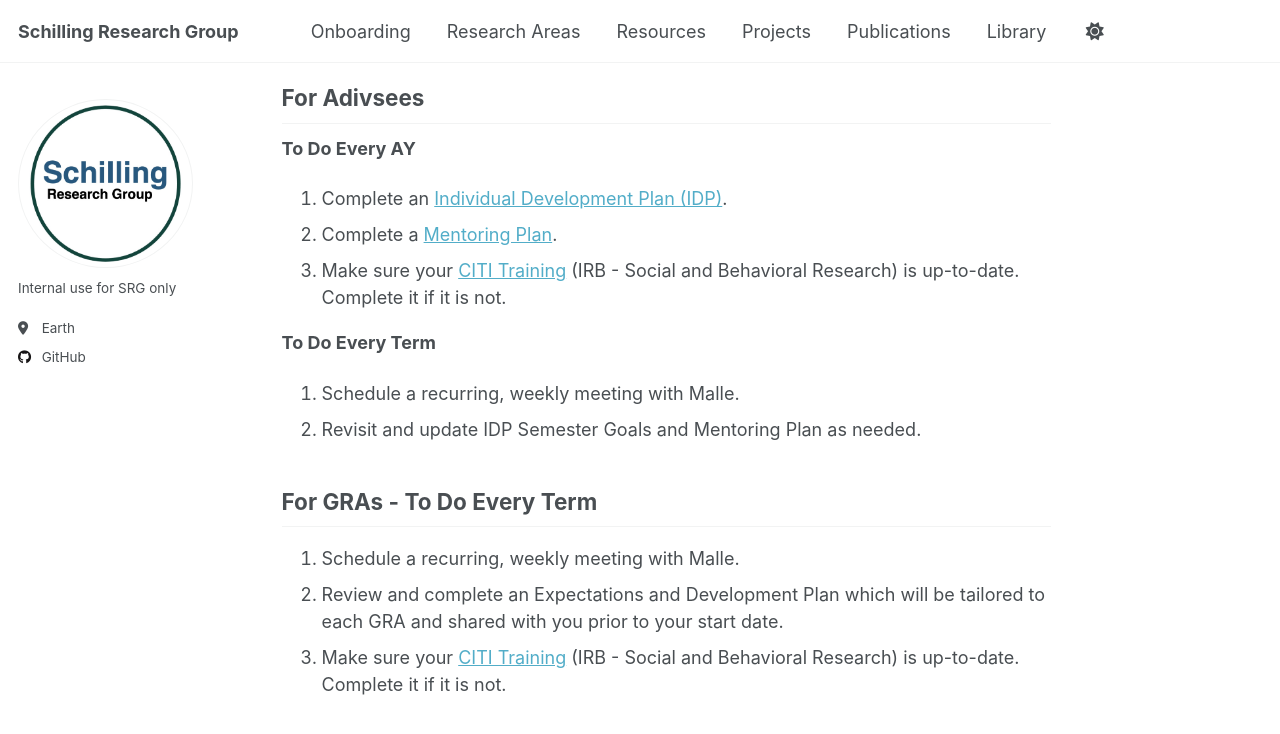
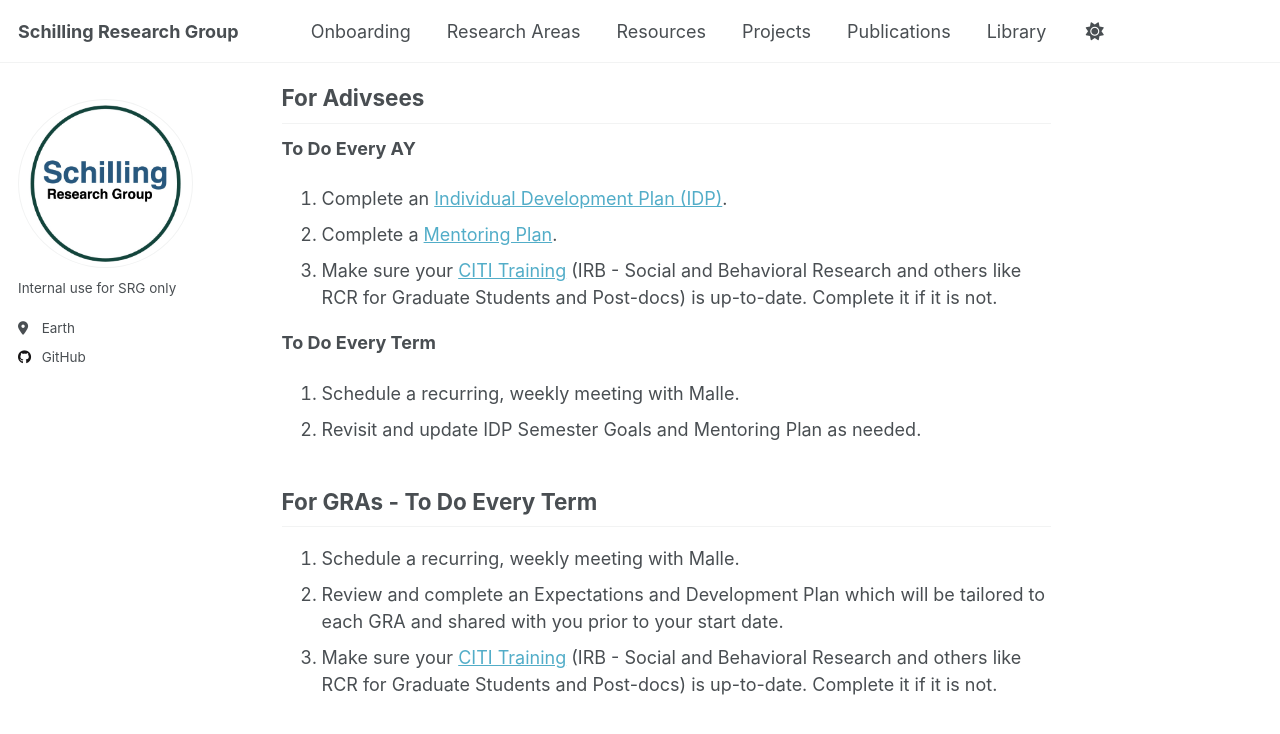
Before and after one commit to schillingmr/schilling-rg, a Jekyll site: the page built from _pages/onboarding.md, in a window 1280 px wide and 900 px high, scrolled down 568 px. Shown: the top 734 px of the window. Built offline with Jekyll 4.4.1, drawn with Linux system fonts in a browser that asks for light colours.

Commit message:
Update onboarding.md

```diff
--- a/_pages/onboarding.md
+++ b/_pages/onboarding.md
@@ -18,7 +18,7 @@ Use this page to locate what you should do to acquant yourself with Schilling Re
 **To Do Every AY**
 1. Complete an [Individual Development Plan (IDP)](https://docs.google.com/document/d/1gr-A5_40tGyHHtqfoiS-0SmhuBy0hbFnwKzvamITjgU/edit?usp=sharing).
 2. Complete a [Mentoring Plan](https://docs.google.com/document/d/1lVPOhaGQ7zV01xwUOo_bu2AJRiZPzDBlRiUjcAO7XMQ/edit?usp=sharing).
-3. Make sure your [CITI Training](https://researchcompliance.asu.edu/human-subjects/training/) (IRB - Social and Behavioral Research) is up-to-date. Complete it if it is not.
+3. Make sure your [CITI Training](https://researchcompliance.asu.edu/human-subjects/training/) (IRB - Social and Behavioral Research and others like RCR for Graduate Students and Post-docs) is up-to-date. Complete it if it is not.
 
 **To Do Every Term**
 1. Schedule a recurring, weekly meeting with Malle.
@@ -27,4 +27,4 @@ Use this page to locate what you should do to acquant yourself with Schilling Re
 ## **For GRAs - To Do Every Term**
 1. Schedule a recurring, weekly meeting with Malle.
 2. Review and complete an Expectations and Development Plan which will be tailored to each GRA and shared with you prior to your start date.
-3. Make sure your [CITI Training](https://researchcompliance.asu.edu/human-subjects/training/) (IRB - Social and Behavioral Research) is up-to-date. Complete it if it is not.
+3. Make sure your [CITI Training](https://researchcompliance.asu.edu/human-subjects/training/) (IRB - Social and Behavioral Research and others like RCR for Graduate Students and Post-docs) is up-to-date. Complete it if it is not.
```
